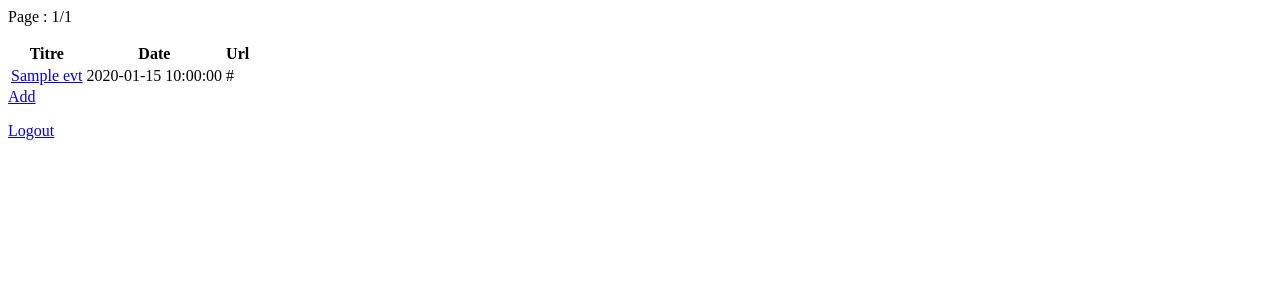
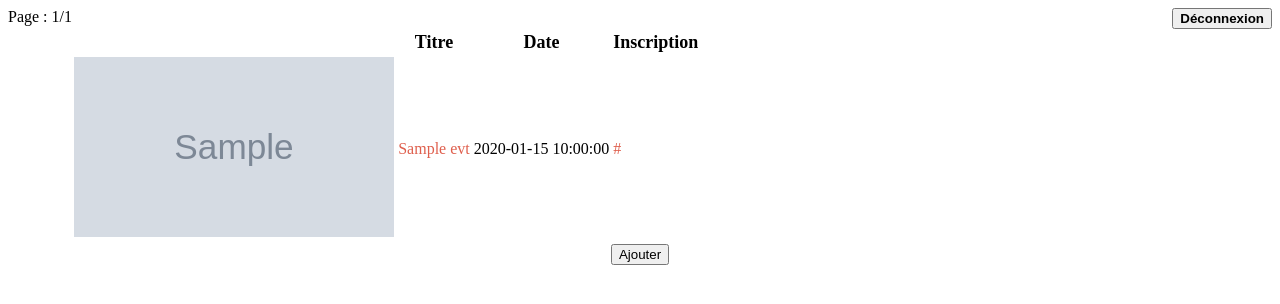
Before and after one commit to Diamondemon/cop1App, a Flask app: template back/admin/templates/index.html in a window 1280 px wide. Shown: the top 304 px of the page. Run offline with Flask 2, Linux system fonts and the light colour scheme; the template is opened without the code that fills it: most values are stand-ins (such as "Sample title", 1, 10 or a date in 2020); grey boxes marked "Sample" are stand-in pictures.

Commit message:
Graphic rework almost done

```diff
--- a/back/admin/app.py
+++ b/back/admin/app.py
@@ -1,3 +1,4 @@
+from datetime import datetime
 from functools import wraps
 
 from flask import Flask
@@ -67,7 +68,8 @@ def index():
             'title': x.title,
             'date': x.date,
             'url': x.url,
-            'id': x.id
+            'id': x.id,
+            'img': x.img
         }
         for x in Event.select().order_by(Event.date).paginate(page, item_per_page)
     ]
@@ -75,7 +77,7 @@ def index():
         'index.html',
         page=page,
         max_page=max_page,
-        events=events
+        events=events,
     )
 
 
@@ -120,7 +122,10 @@ def new_event():
             loc=request.form['loc']
         )
         return redirect('/')
-    return render_template('new.html')
+    return render_template(
+        'new.html',
+        date= datetime.now().date(),
+        )
 
 
 @app.route('/login', methods=['GET', 'POST'])
--- /dev/null
+++ b/back/admin/static/js/index.js
@@ -0,0 +1,8 @@
+
+addEvent = () => {
+    window.location.href = "/new";
+}
+
+logout = () => {
+    window.location.href = "/logout";
+}
--- /dev/null
+++ b/back/admin/static/style.css
@@ -0,0 +1,58 @@
+th
+{
+    font-size: large;
+}
+
+.headerDiv
+{
+    display: flex;
+    justify-content:space-between;
+    width: 100%;
+}
+
+#logoutButton
+{
+    font-weight: bold;
+}
+
+body
+{
+    display: flex;
+    flex-direction: column;
+    align-items: center;
+}
+
+
+td
+{
+    padding-left: 10;
+    padding-right: 10;
+}
+
+#tableDiv
+{
+    width: 90%;
+}
+
+.eventImage
+{
+    width: 320px;
+    height: 180px;
+}
+
+.imgColumn
+{
+    width: 320px;
+    height:180px;
+}
+
+#buttonTd
+{
+    text-align: center;
+}
+
+a
+{
+    text-decoration: none;
+    color: #DF5F4D;
+}
--- a/back/admin/templates/index.html
+++ b/back/admin/templates/index.html
@@ -1,23 +1,36 @@
-<p>
+<!DOCTYPE html>
+<title>Gestion des évènements</title>
+<link rel="stylesheet" href="{{ url_for('static', filename='style.css') }}">
+<div class="headerDiv">
+  <span>
     Page : {{ page }}/{{ max_page }} {% if page != max_page %}
     <a href="/?page={{ page + 1 }}"> + </a>
     {% endif %} {% if page != 1 %}
     <a href="/?page={{ page - 1 }}"> - </a>
     {% endif %}
-</p>
+  </span>
+  <input type="submit" href="/logout" value="Déconnexion" id="logoutButton" onclick="logout()" />
+</div>
+
+<div id="tableDiv">
   <table>
-  <tr>
+    <thead>
+      <th></th>
       <th>Titre</th>
       <th>Date</th>
-    <th>Url</th>
-  </tr>
+      <th>Inscription</th>
+    </thead>
     {% for evt in events %}
     <tr>
+      <td><img src="{{ evt.img }}" alt="Image de l'évènement" class="eventImage" /></td>
       <td><a href="/event/{{ evt.id }}"> {{ evt.title }} </a></td>
       <td>{{ evt.date }}</td>
-    <td>{{ evt.url }}</td>
+      <td>
+        <a href="{{ evt.url }}">{{ evt.url }}</a></td>
     </tr>
     {% endfor %}
   </table>
-<a href="/new"> Add </a>
-<p><a href="/logout"> Logout </a></p>
+</div>
+
+<input type="submit" value="Ajouter" id="addButton" onclick="addEvent()" />
+<script src="static/js/index.js"></script>
```
Also changed, not shown: back/admin/templates/event.html (+40 -7 lines), back/admin/templates/login.html (+22 -3 lines), back/admin/templates/new.html (+39 -6 lines). Lines whose indentation alone changed are shown as unchanged.
